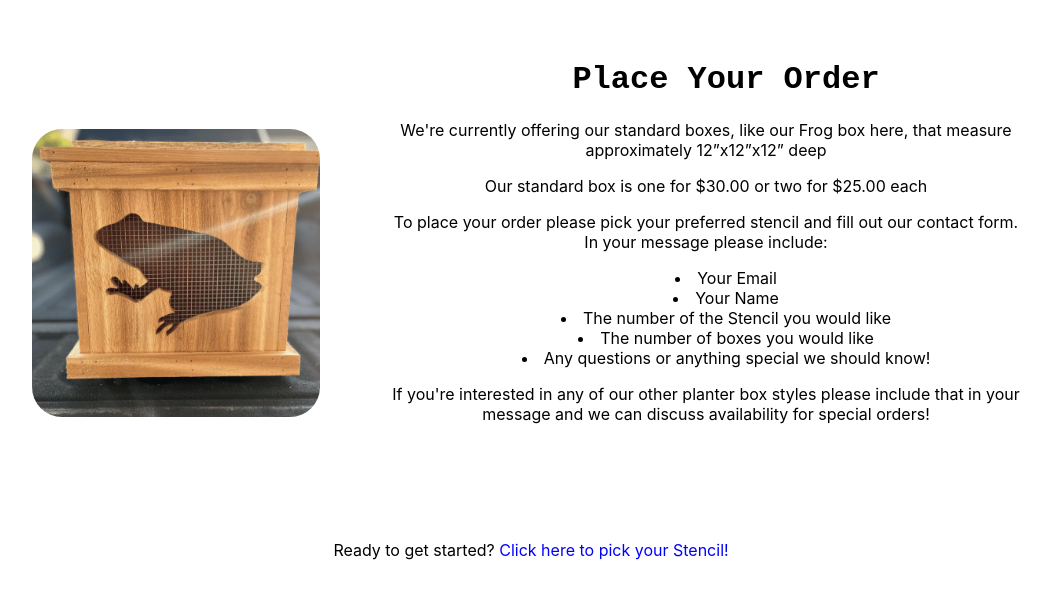
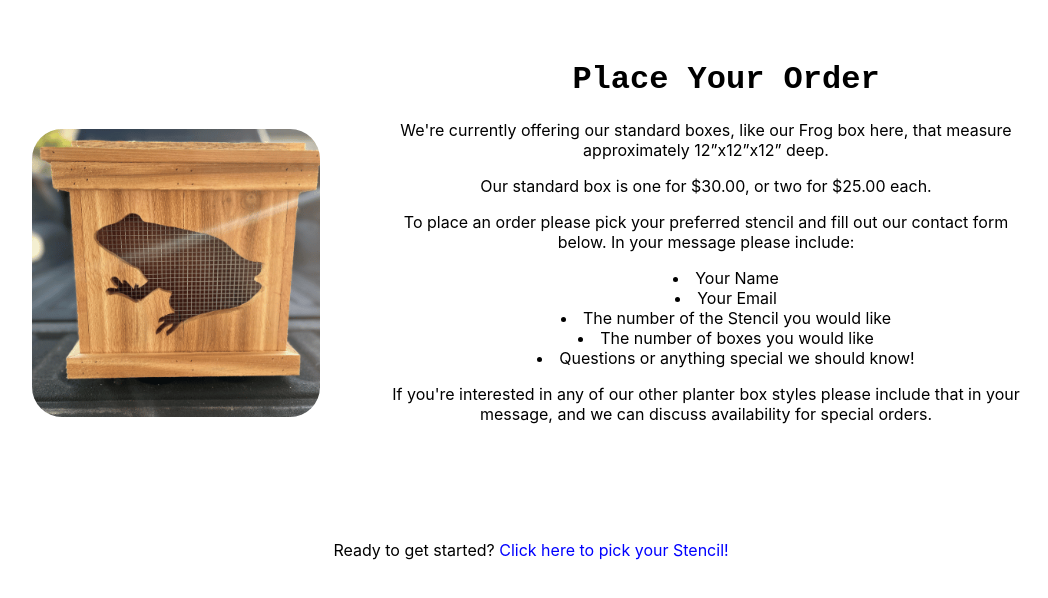
Before and after one commit to Shelcisco/Chucks-Planter-Boxes-, a React (Create React App) app: page /place in a window 1280 px wide. Shown: the top 598 px of the page, without its empty margins (109-1157 px from the left). Built offline with nearby package versions, Linux system fonts and the light colour scheme.

Commit message:
Update text

```diff
--- a/src/components/Place.js
+++ b/src/components/Place.js
@@ -15,19 +15,19 @@ export default function Place(){
                 </div>
                 <div className="text-box">
                 <h1 id='pt'>Place Your Order</h1>
-                    <p>We're currently offering our standard boxes, like our Frog box here, that measure approximately 12”x12”x12” deep</p>
-                    <p>Our standard box is one for $30.00 or two for $25.00 each</p>
-                    <p>To place your order please pick your preferred stencil and fill out our contact form. In your message please include:</p>
+                    <p>We're currently offering our standard boxes, like our Frog box here, that measure approximately 12”x12”x12” deep.</p>
+                    <p>Our standard box is one for $30.00, or two for $25.00 each.</p>
+                    <p>To place an order please pick your preferred stencil and fill out our contact form below. In your message please include:</p>
                     <div className="PO2">
                         <ul style={{ textAlign: "center", listStylePosition: "inside" }}>
+                            <li>Your Name</li>
                             <li>Your Email</li>
-                            <li>Your Name</li>
                             <li>The number of the Stencil you would like</li>
                             <li>The number of boxes you would like</li>
-                            <li>Any questions or anything special we should know!</li>
+                            <li>Questions or anything special we should know!</li>
                         </ul>
                     </div>
-                    <p>If you're interested in any of our other planter box styles please include that in your message and we can discuss availability for special orders!</p>
+                    <p>If you're interested in any of our other planter box styles please include that in your message, and we can discuss availability for special orders.</p>
                 </div>
 
             </div>
```
